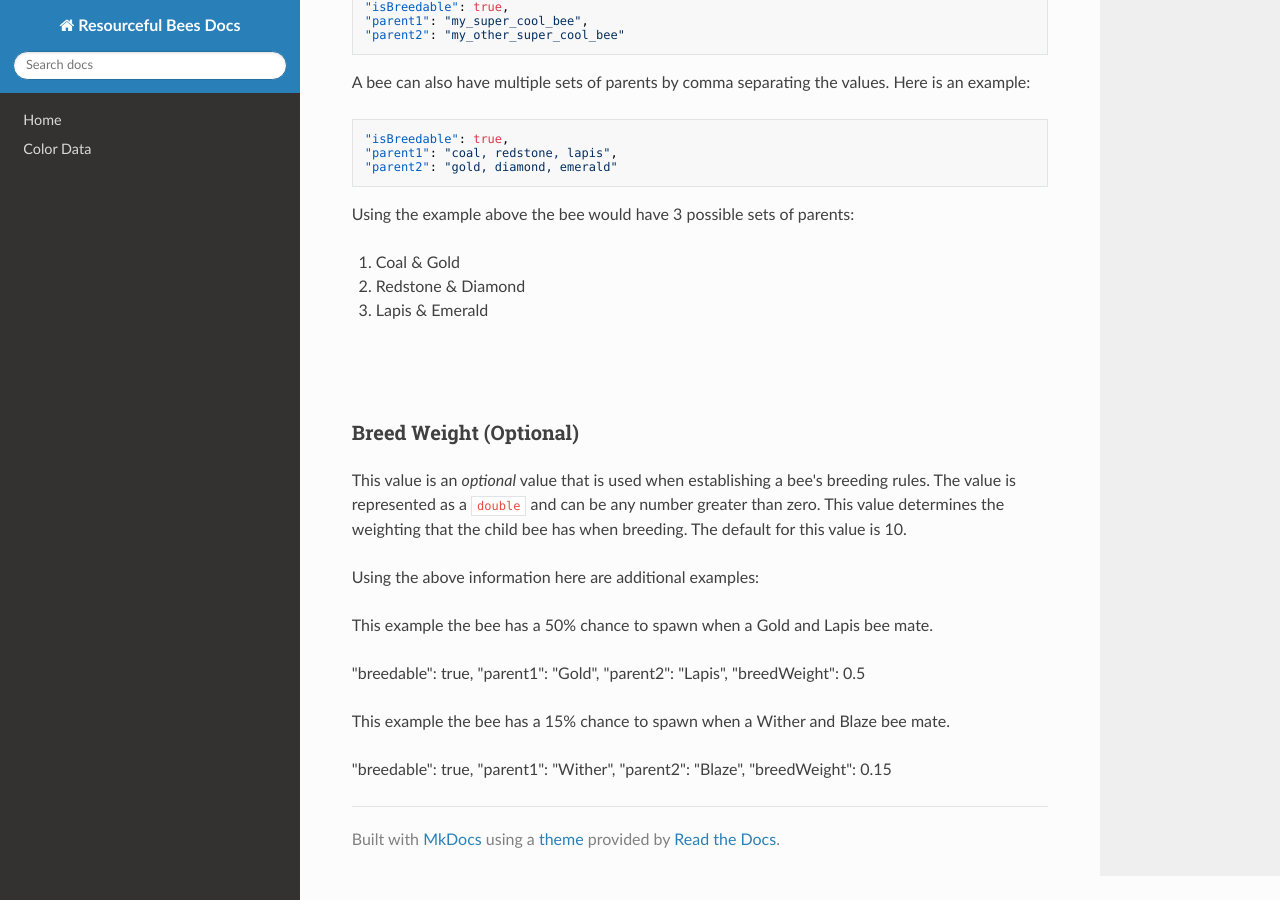
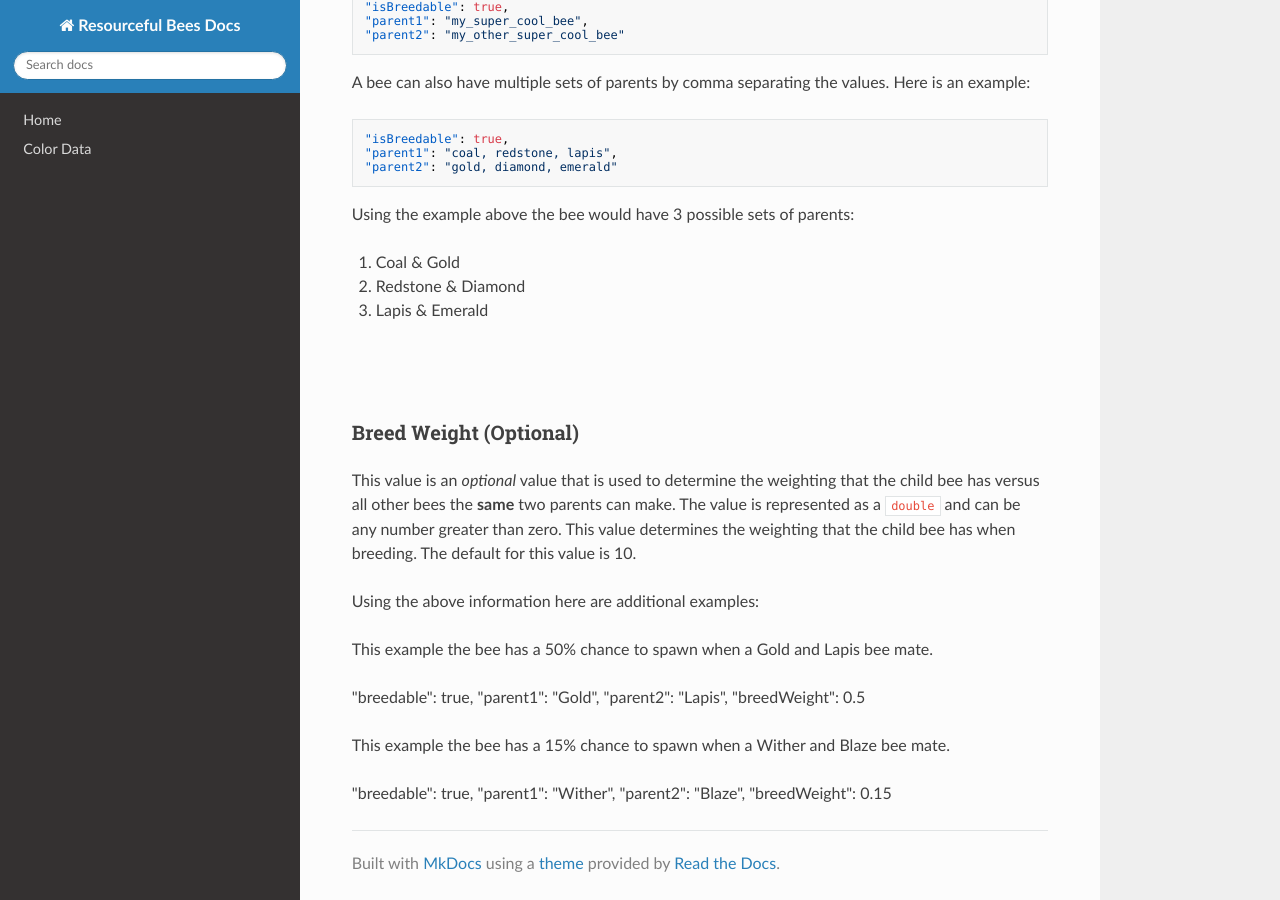
Before and after one commit to Team-Resourceful/ResourcefulBeesDocs, an MkDocs documentation site: the page built from docs/bee_data/breed_data.md, in a window 1280 px wide and 900 px high, scrolled down 899 px. Built offline with MkDocs 1.6.1, drawn with Linux system fonts in a browser that asks for light colours; nearby versions of some CDN libraries; part of the change alters nothing that is shown.

Commit message:
docs/bee_data/breed_data.md updated from https://stackedit.io/

```diff
--- a/docs/bee_data/breed_data.md
+++ b/docs/bee_data/breed_data.md
@@ -50,14 +50,7 @@ Using the example above the bee would have 3 possible sets of parents:
 
 ### **Breed Weight** (Optional)
 
-This value is an  _optional_  value that is used when establishing a bee's breeding rules. The value is represented as a `double` and can be any number greater than zero. This value determines the weighting that the child bee has when breeding. The default for this value is 10.
-
-
-
-
-
-
-
+This value is an  _optional_  value that is used to determine the weighting that the child bee has versus all other bees the **same** two parents can make. The value is represented as a `double` and can be any number greater than zero. This value determines the weighting that the child bee has when breeding. The default for this value is 10.
 
 Using the above information here are additional examples:
 
@@ -77,7 +70,7 @@ This example the bee has a 15% chance to spawn when a Wither and Blaze bee mate.
 "parent2": "Blaze",
 "breedWeight": 0.15
 <!--stackedit_data:
-eyJoaXN0b3J5IjpbLTE1NDkzMDY3NzksLTE5OTI5NDU0MTgsLT
-ExMTM5Nzg4MTAsMTA3ODA1MDUyLC03NTM5MTczMDEsODEwMDE3
-NzE5XX0=
+eyJoaXN0b3J5IjpbMTQyMjQ3MzIzMywtMTk5Mjk0NTQxOCwtMT
+ExMzk3ODgxMCwxMDc4MDUwNTIsLTc1MzkxNzMwMSw4MTAwMTc3
+MTldfQ==
 -->
```
